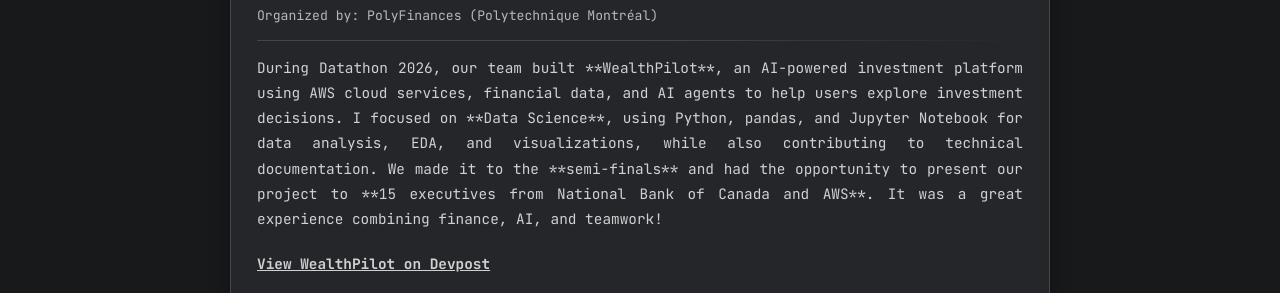
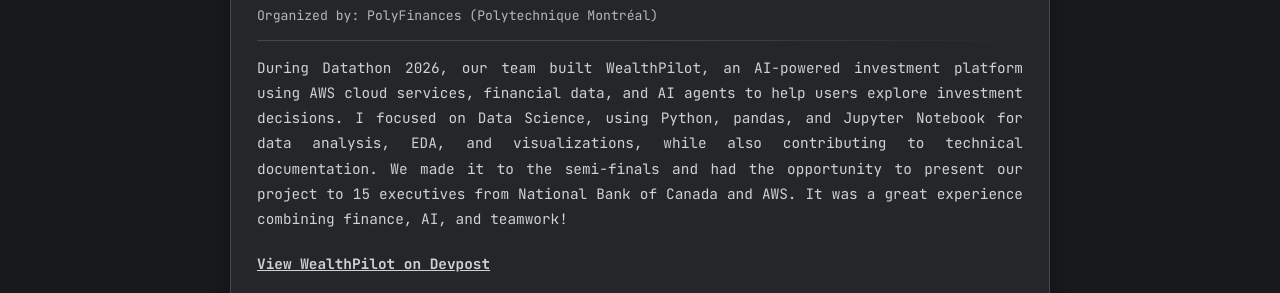
Before and after one commit to Juanita-HP/portfolio, a plain HTML site: page hackathons.html in a window 1280 px wide. Shown: the part 497-790 px from the top of the page. Drawn offline with Linux system fonts and the light colour scheme.

```diff
--- a/hackathons.html
+++ b/hackathons.html
@@ -296,7 +296,8 @@
                 <div class="hack-organizer">Organized by: PolyFinances (Polytechnique Montréal)</div>
                 <div class="hack-divider"></div>
                 <p class="hack-desc">
-                   During Datathon 2026, our team built **WealthPilot**, an AI-powered investment platform using AWS cloud services, financial data, and AI agents to help users explore investment decisions. I focused on **Data Science**, using Python, pandas, and Jupyter Notebook for data analysis, EDA, and visualizations, while also contributing to technical documentation. We made it to the **semi-finals** and had the opportunity to present our project to **15 executives from National Bank of Canada and AWS**. It was a great experience combining finance, AI, and teamwork!
+                    During Datathon 2026, our team built WealthPilot, an AI-powered investment platform using AWS cloud services, financial data, and AI agents to help users explore investment decisions. I focused on Data Science, using Python, pandas, and Jupyter Notebook for data analysis, EDA, and visualizations, while also contributing to technical documentation. We made it to the semi-finals and had the opportunity to present our project to 15 executives from National Bank of Canada and AWS. It was a great experience combining finance, AI, and teamwork!
+                </p>
                 <p class="hack-desc">
                     <a href="https://devpost.com/software/wealthpilot-i1e3ht" target="_blank" rel="noopener noreferrer" style="color: #D0D1D2; text-decoration: underline; font-weight: 600;">View WealthPilot on Devpost</a>
                 </p>
```
